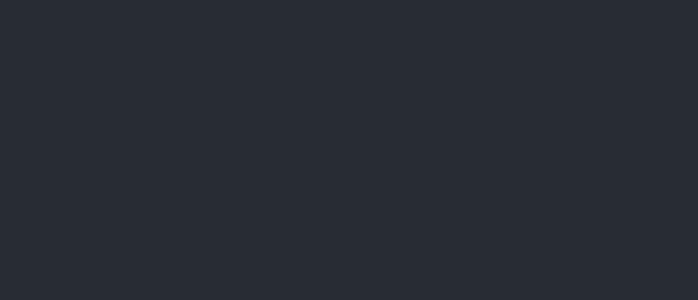
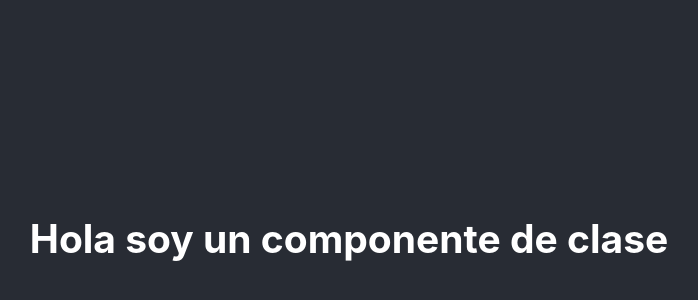
Before and after one commit to ariviscomi/hormiga_artesana_v2, a React (Create React App) app: page / in a window 1280 px wide. Shown: the part 162-462 px from the top of the page, without its empty margins (291-989 px from the left). Built offline with nearby package versions, Linux system fonts and the light colour scheme.

Commit message:
Components

```diff
--- a/src/App.js
+++ b/src/App.js
@@ -1,11 +1,11 @@
-import logo from './logo.svg';
 import './App.css';
+import ClassComponent from './components/ClassComponent';
 
 function App() {
   return (
     <div className="App">
       <header className="App-header">
-
+		<ClassComponent/>
       </header>
     </div>
   );
--- /dev/null
+++ b/src/components/ClassComponent.js
@@ -0,0 +1,13 @@
+import { Component } from "react";
+
+class ClassComponent extends Component {
+	render(){
+		return (
+			<div>
+				<h2>Hola soy un componente de clase</h2>
+			</div>
+		)
+	}
+}
+
+export default ClassComponent;
```
Also changed, not shown: src/components/FunctionComponent.js (added).
